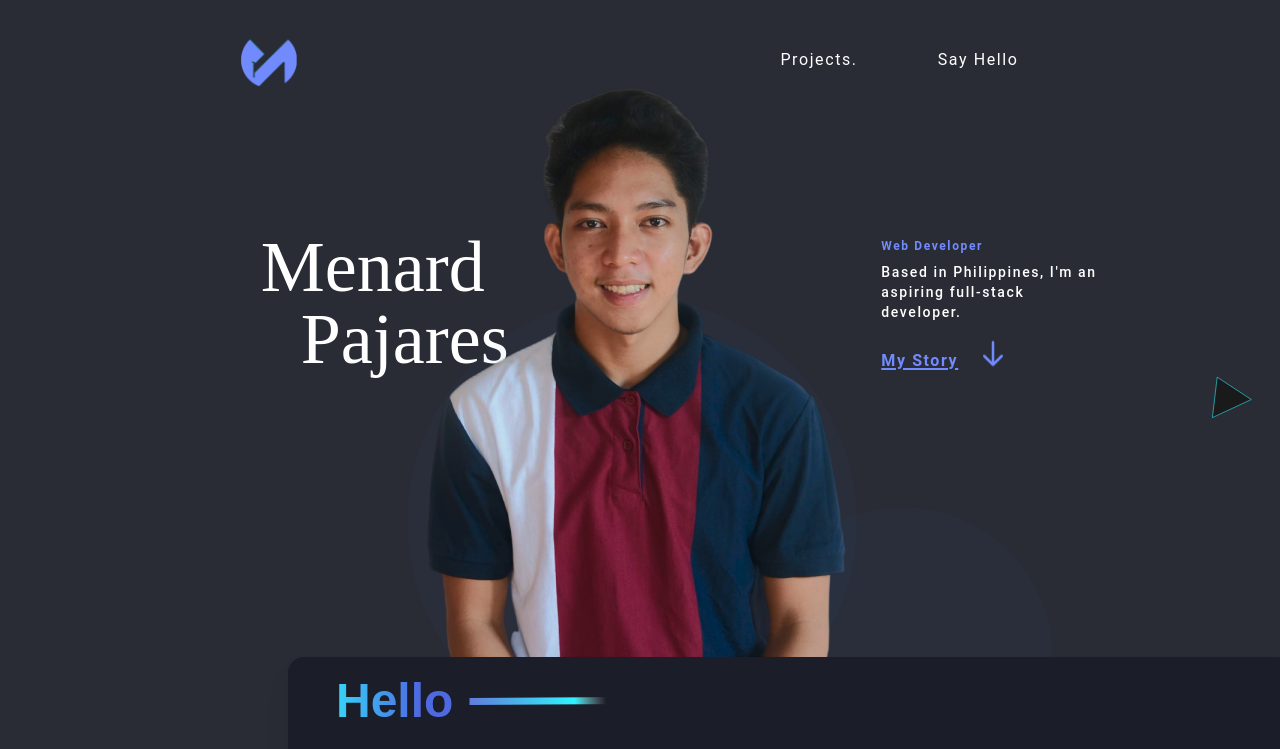
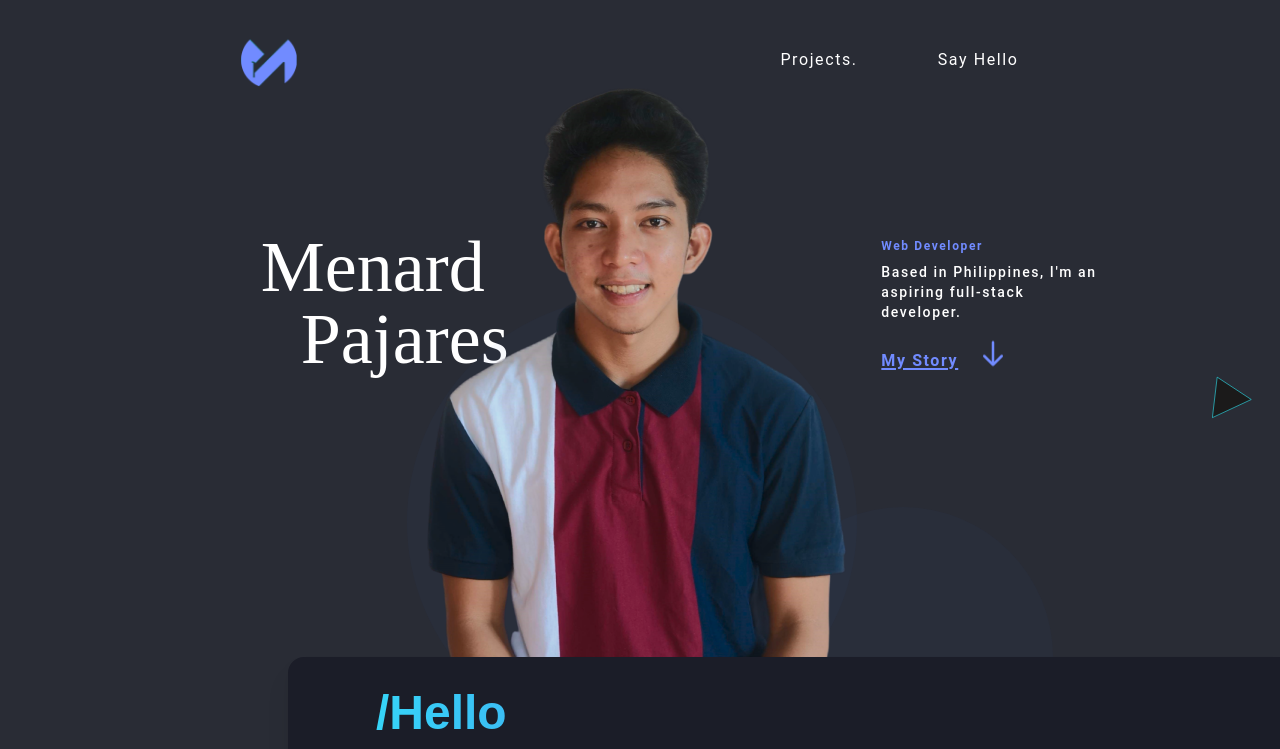
Before and after one commit to DevNanad/MODERN-PORTFOLIO, a React (Create React App) app: page / in a window 1280 px wide. Shown: the top 749 px of the page. Built offline with nearby package versions, Linux system fonts and the light colour scheme.

Commit message:
Add typography

```diff
--- a/src/components/SectionFive.js
+++ b/src/components/SectionFive.js
@@ -5,7 +5,7 @@ function SectionFive() {
   return (
     <div className='text-white  poppins relative top-0 pb-[4rem] md:pb-[9rem]' id='secFive'>
 
-      <h1 className='projects text-[3.7rem] text-center pt-28 pb-20 font-mono '>PROJECTS</h1>
+      <h1 className='projects text-[3.7rem] text-center pt-28 pb-20 font-mono '>/PROJECTS</h1>
 
       <div className="project-wrapper flex flex-col gap-5 md:gap-5 lg:gap-0 lg:flex-row">
 
--- a/src/components/SectionFour.js
+++ b/src/components/SectionFour.js
@@ -10,9 +10,9 @@ function SectionFour() {
 
 
   return (
-    <div className='box-border md:flex md:items-center gap-20 md:flex-col md:justify-center text-white bg-[#121212] rounded-bl-[5rem] poppins ' id="secFour">
+    <div className='box-border md:flex md:items-center gap-20 md:gap-10 md:flex-col md:justify-center text-white bg-[#121212] rounded-bl-[5rem] poppins ' id="secFour">
 
-        <h1 className='academics py-16 px-20 text-center text-3xl md:text-4xl font-bold uppercase tracking-widest applesys'>Academics Timeline</h1>
+        <h1 className='academics py-16 px-20 text-center text-3xl md:text-4xl font-bold uppercase tracking-widest applesys'>/Academics Timeline</h1>
 
 
         {/*TIMELINE*/}
@@ -20,7 +20,7 @@ function SectionFour() {
 
 
           {/* Large timeline */}
-          <div className="hidden left-timeline h-full px-10 md:flex flex-col justify-center flex-[40%] text-right">
+          <div className="hidden left-timeline h-full py-10 px-10 md:flex flex-col justify-center flex-[40%] text-right">
 
 
             {/* Left ONE */}
--- a/src/components/SectionSix.js
+++ b/src/components/SectionSix.js
@@ -12,7 +12,7 @@ function SectionSix() {
             </div>
 
             <div className="text-message flex-[50%]">
-                <h1 className='text-white text-center text-[2rem] pt-[3rem] md:pt-0 md:text-[2.5rem] poppins font-semibold'>HIT ME UP</h1>
+                <h1 className='text-white text-center text-[2rem] pt-[3rem] md:pt-0 md:text-[2.5rem] poppins font-semibold'>/HIT ME UP</h1>
 
                 <p className='py-5 text-white poppins'>You've come to the right place, hit it and lets start our agenda partner.</p>
                 <button className='self-center bg-zinc-300 p-2 rounded-lg w-full poppins font-bold hover:bg-white text-zinc-900'>Hire Me</button>
--- a/src/components/SectionThree.js
+++ b/src/components/SectionThree.js
@@ -33,7 +33,7 @@ function SectionThree() {
 
       {/*I Know Section*/}
       <div className="i-know text-gray-300 flex-[60%] px-5 md:h-full md:transform-none md:shadow-none md:pr-10 md:pl-20 ">
-        <h1 className="techstacks md:pt-20 md:pb-5 md:text-center applysys md:tracking-widest md:border-b-[1px] md:border-gray-400 paintedblue uppercase font-bold text-xl">Current Tech Stack</h1>
+        <h1 className="techstacks md:pt-[8rem] py-6 md:pb-5 md:text-center applysys md:tracking-[1rem] paintedblue uppercase font-bold text-xl">/Current Tech Stack</h1>
 
         {/* MERN SECTION */}
 
--- a/src/components/SectionTwo.js
+++ b/src/components/SectionTwo.js
@@ -74,37 +74,8 @@ function SectionTwo() {
           animate={{y: '-2.5rem', opacity: 1}}
           transition={{type: 'tween', delay: 1}}
           >
-        <div className="SectionTwo-title flex items-center lg:gap-4 py-10 md:py-5 ">
-          <h2 className="Hello text-5xl">Hello</h2>
-          <span className="flex items-center scale-50 md:transform-none">
-            <svg
-              width="167"
-              height="8"
-              viewBox="0 0 167 8"
-              fill="none"
-              xmlns="http://www.w3.org/2000/svg"
-            >
-              <path
-                d="M0.5 4.38727L166.498 3.50009"
-                stroke="url(#paint0_linear_112_12)"
-                strokeWidth="7"
-              />
-              <defs>
-                <linearGradient
-                  id="paint0_linear_112_12"
-                  x1="-22.5"
-                  y1="12.9997"
-                  x2="137.5"
-                  y2="7.49984"
-                  gradientUnits="userSpaceOnUse"
-                >
-                  <stop offset="0.130208" stopColor="#6379D9" />
-                  <stop offset="0.802083" stopColor="#2FF3FF" />
-                  <stop offset="1" stopColor="#BABEBC" stopOpacity="0" />
-                </linearGradient>
-              </defs>
-            </svg>
-          </span>
+        <div className="SectionTwo-title px-10 py-10 md:py-8 ">
+          <h2 className="Hello text-5xl">/Hello</h2>
         </div>
         <div className="hello-flex flex flex-col md:grid lg:grid-cols-2">
           <div className="hello-image col-span-1 flex flex-col justify-center">
```
